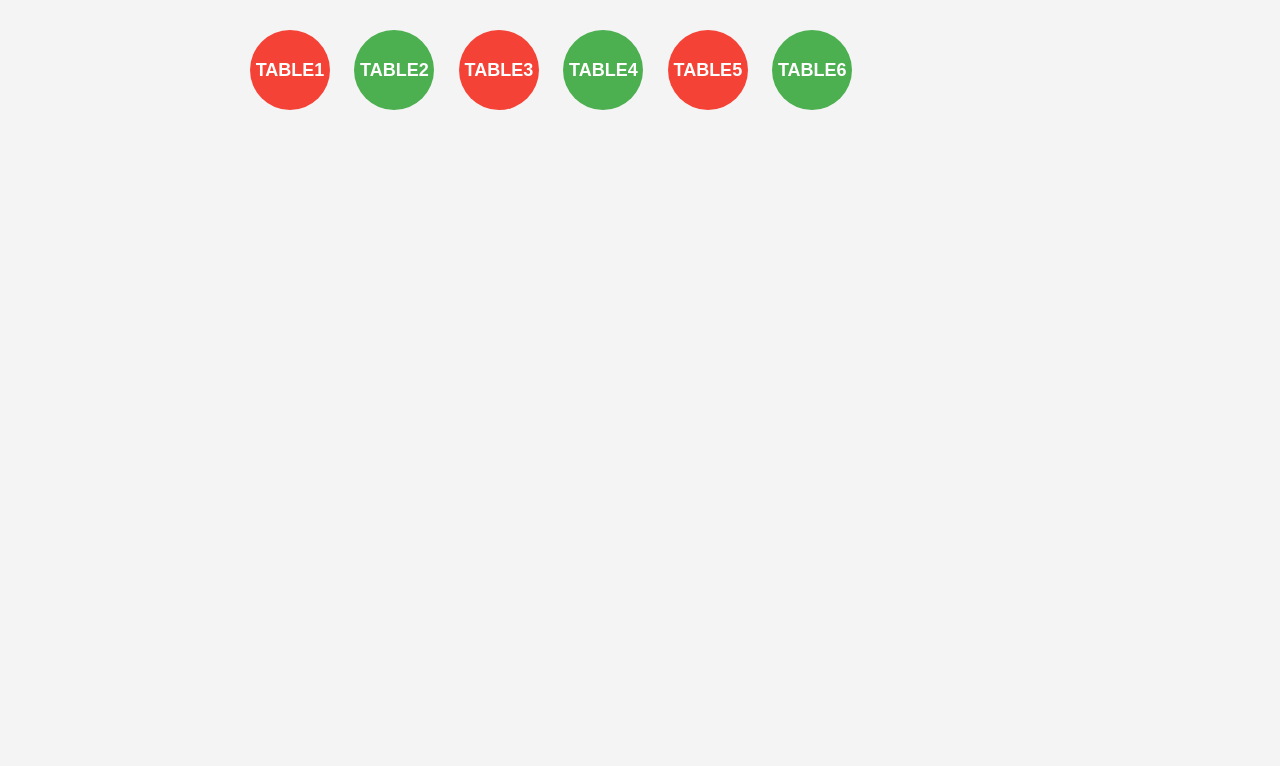
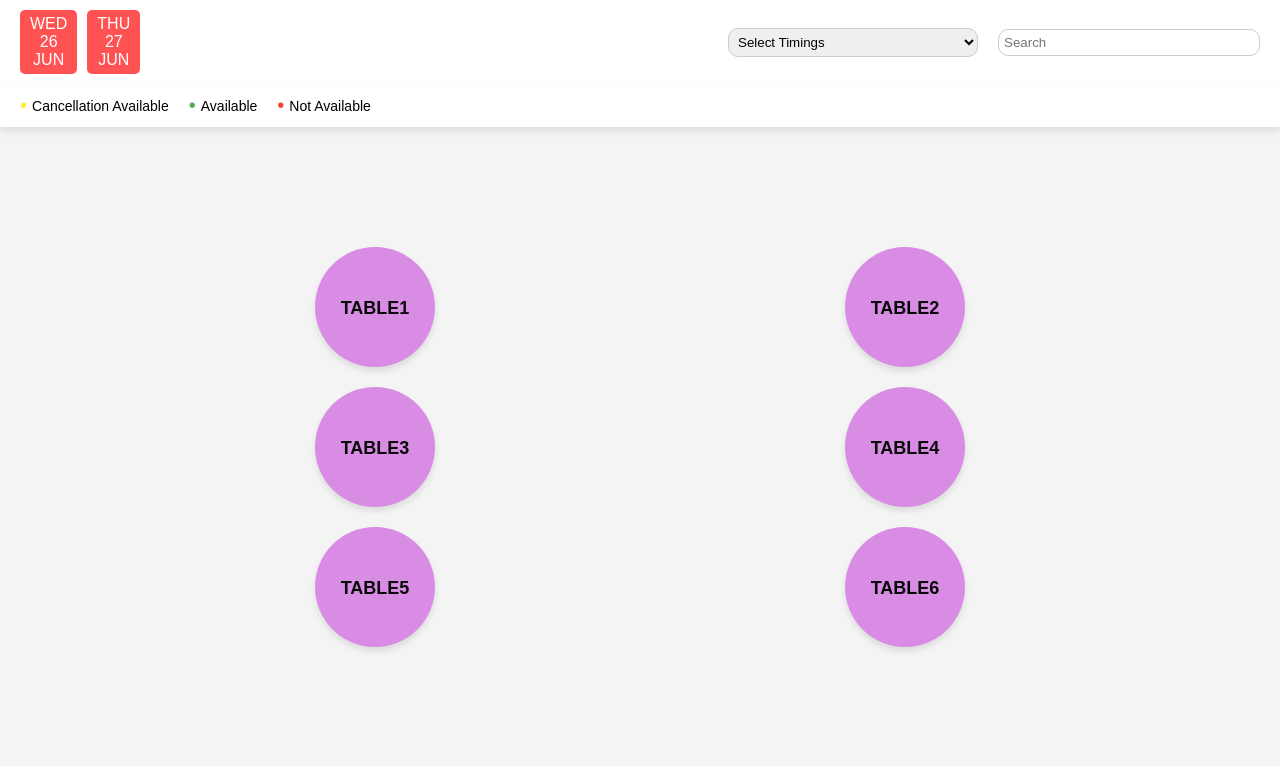
Before and after one commit to Pav125/RestroReserve, a Django app: page /status in a window 1280 px wide. Shown: the top 766 px of the page. Run offline with Django 5.2, Linux system fonts and the light colour scheme.

Commit message:
updated my page

```diff
--- a/Bookings/static/Bookings/styles.css
+++ b/Bookings/static/Bookings/styles.css
@@ -1,38 +1,145 @@
+.navbar {
+    display: flex;
+    justify-content: space-between;
+    align-items: center;
+    background-color: #fff;
+    padding: 10px 20px;
+    box-shadow: 0 4px 8px rgba(0, 0, 0, 0.1);
+}
+
+.nav-date {
+    display: flex;
+}
+
+.date-box {
+    display: flex;
+    flex-direction: column;
+    align-items: center;
+    background-color: #ff5252;
+    color: #fff;
+    padding: 5px 10px;
+    margin-right: 10px;
+    border-radius: 5px;
+}
+
+.day, .date, .month {
+    display: block;
+}
+
+.nav-controls {
+    display: flex;
+    align-items: center;
+}
+
+.nav-control {
+    margin-left: 20px;
+}
+
+.nav-control select, .nav-control input {
+    padding: 5px;
+    border: 1px solid #ccc;
+    border-radius: 10px;
+    width: 250px;
+}
+
+.nav-footer {
+    display: flex;
+    justify-content: flex-start;
+    align-items: center;
+    background-color: #fff;
+    padding: 10px 20px;
+    box-shadow: 0 4px 8px rgba(0, 0, 0, 0.1);
+}
+
+.indicator {
+    display: flex;
+    align-items: center;
+    margin-right: 20px;
+    font-size: 14px;
+}
+
+.indicator.cancellation::before {
+    content: '•';
+    color: #ffeb3b;
+    font-size: 20px;
+    margin-right: 5px;
+}
+
+.indicator.available::before {
+    content: '•';
+    color: #4caf50;
+    font-size: 20px;
+    margin-right: 5px;
+}
+
+.indicator.fast-filling::before {
+    content: '•';
+    color: #f44336;
+    font-size: 20px;
+    margin-right: 5px;
+}
 .container {
-    max-width: 800px;
+    max-height: 100%;
+    max-width: 100%;
     margin: 0 auto;
+    padding: 100px;
+    /* background-color: #fff;
+    box-shadow: 0 4px 8px rgba(0, 0, 0, 0.1); */
+    border-radius: 10px;
+}
+.table-container {
+    display: grid;
+    grid-template-columns: repeat(2, 1fr);
+    gap: 20px;
+    justify-items: center;
+    align-items: center;
     padding: 20px;
 }
 .table-status-available {
-        display: inline-block;
-        width: 80px;
-        height: 80px;
+    width: 120px;
+    height: 120px;
     border-radius: 50%;
-        margin: 10px;
     font-size: 18px;
-        line-height: 80px;
+    line-height: 120px;
     text-align: center;
-        color: #fff;
+    color: #0a0909;
     font-weight: bold;
     text-transform: uppercase;
-        background-color: #4CAF50; /* Green */
+    border: none;
+    cursor: pointer;
+    transition: background-color 0.3s ease, transform 0.3s ease, box-shadow 0.3s ease;
+    box-shadow: 0 4px 6px rgba(0, 0, 0, 0.1);
+    background-color: #d88ce4; /* Green */
 }
 .table-status-not-available {
-        display: inline-block;
-        width: 80px;
-        height: 80px;
+    width: 120px;
+    height: 120px;
     border-radius: 50%;
-        margin: 10px;
     font-size: 18px;
-        line-height: 80px;
+    line-height: 120px;
     text-align: center;
-        color: #fff;
+    color: #0b0a0a;
     font-weight: bold;
     text-transform: uppercase;
-        background-color: #f44336; /* Red */
+    border: none;
+    cursor: pointer;
+    transition: background-color 0.3s ease, transform 0.3s ease, box-shadow 0.3s ease;
+    box-shadow: 0 4px 6px rgba(0, 0, 0, 0.1);
+    background-color: #d88ce4; /* Red */
 }
-
-
+.table-status-available:hover {
+    background-color: #45a049; /* Darker green */
+    transform: scale(1.1);
+    box-shadow: 0 6px 8px rgba(0, 0, 0, 0.15);
+}
+.table-status-not-available:hover {
+    background-color: #f44336; /* Darker red */
+    transform: scale(1.1);
+    box-shadow: 0 6px 8px rgba(0, 0, 0, 0.15);
+}
+h1 {
+    margin-bottom: 20px;
+}
 
     .home_background {
         background-image: url('https://images.unsplash.com/photo-1504674900247-0877df9cc836?q=80&w=2070&auto=format&fit=crop&ixlib=rb-4.0.3&ixid=M3wxMjA3fDB8MHxwaG90by1wYWdlfHx8fGVufDB8fHx8fA%3D%3D');
--- a/Bookings/templates/Bookings/status_table.html
+++ b/Bookings/templates/Bookings/status_table.html
@@ -2,12 +2,43 @@
 {% load static %}
 
 {% block status_table %}
+<nav class="navbar">
+    <div class="nav-date">
+        <div class="date-box">
+            <span class="day">WED</span>
+            <span class="date">26</span>
+            <span class="month">JUN</span>
+        </div>
+        <div class="date-box">
+            <span class="day">THU</span>
+            <span class="date">27</span>
+            <span class="month">JUN</span>
+        </div>
+    </div>
+    <div class="nav-controls">
+        <div class="nav-control">
+            <select>
+                <option>Select Timings</option>
+                <option>Lunch</option>
+                <option>Dinner</option>
+            </select>
+        </div>
+        <div class="nav-control">
+            <input type="text" placeholder="Search">
+        </div>
+    </div>
+</nav>
+<div class="nav-footer">
+    <span class="indicator cancellation">Cancellation Available</span>
+    <span class="indicator available">Available</span>
+    <span class="indicator fast-filling">Not Available</span>
+</div>
 <div class="container">
-    <div>
+    <div class="table-container">
         {% for table in tables %}
-            <div class="{% if table.available %}table-status-available{% else %}table-status-not-available{% endif %}">
+            <button class="{% if table.available %}table-status-available{% else %}table-status-not-available{% endif %}">
                 {{ table.name }}
-            </div>
+            </button>
         {% endfor %}
     </div>
 </div>
```
Lines whose indentation alone changed are shown as unchanged.
